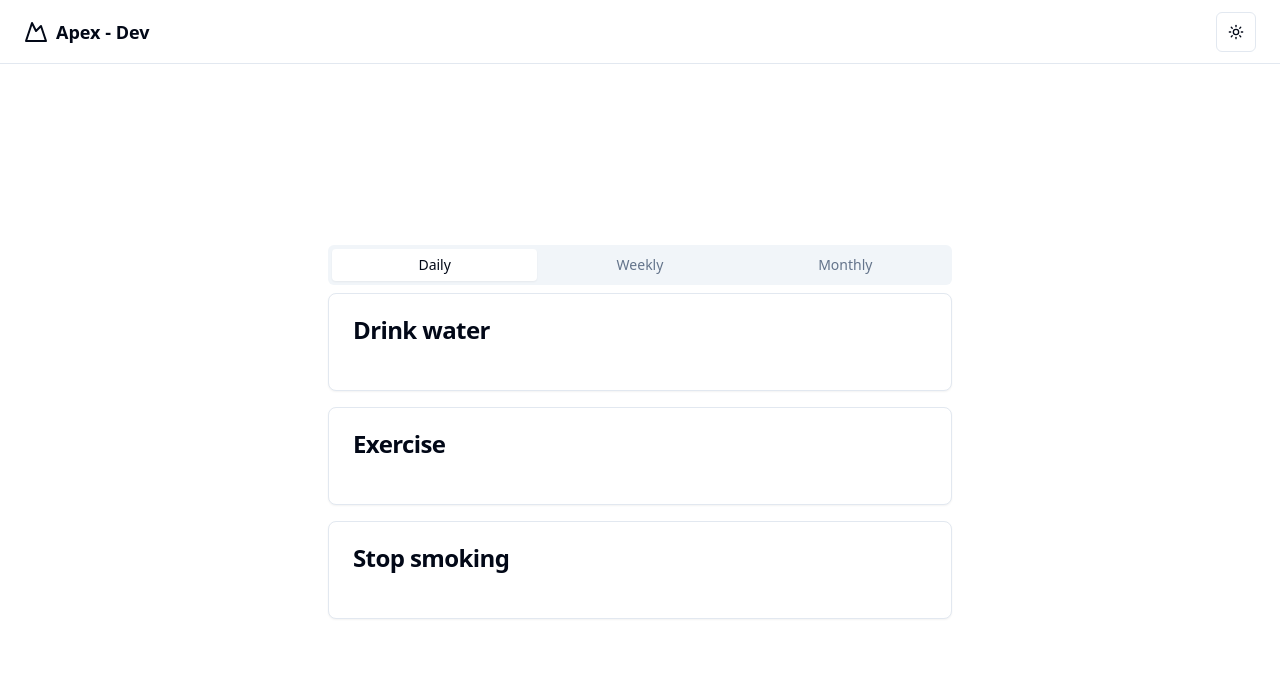
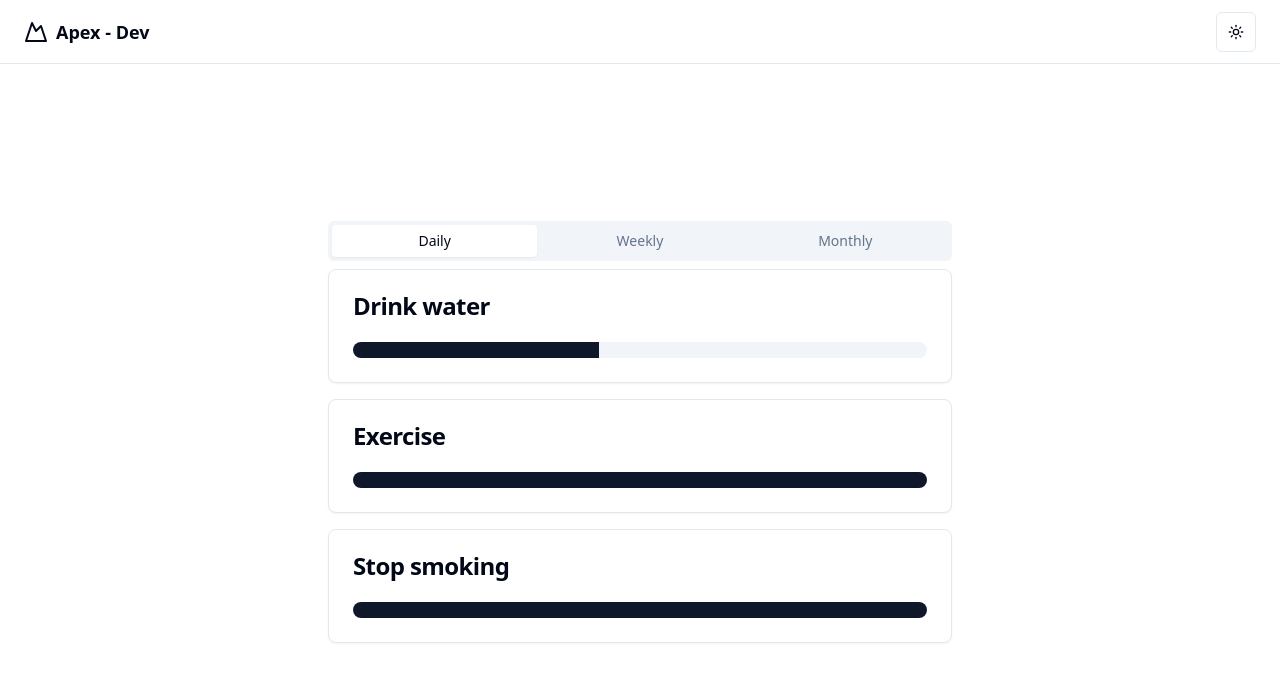
Before and after one commit to amrllkmn/apex-ui, a SvelteKit app: page /demo in a window 1280 px wide. Shown: the top 682 px of the page. Built offline with nearby package versions, Linux system fonts and the light colour scheme.

Commit message:
feat: use demo data

```diff
--- a/package.json
+++ b/package.json
@@ -23,7 +23,7 @@
 		"@sveltejs/vite-plugin-svelte": "^5.0.0",
 		"@types/node": "^22.13.10",
 		"autoprefixer": "^10.4.20",
-		"bits-ui": "^1.3.12",
+		"bits-ui": "^1.3.13",
 		"clsx": "^2.1.1",
 		"eslint": "^9.18.0",
 		"eslint-config-prettier": "^10.0.1",
--- /dev/null
+++ b/src/lib/components/ui/progress/index.ts
@@ -0,0 +1,7 @@
+import Root from "./progress.svelte";
+
+export {
+	Root,
+	//
+	Root as Progress,
+};
--- /dev/null
+++ b/src/lib/components/ui/progress/progress.svelte
@@ -0,0 +1,25 @@
+<script lang="ts">
+	import { Progress as ProgressPrimitive, type WithoutChildrenOrChild } from "bits-ui";
+	import { cn } from "$lib/utils.js";
+
+	let {
+		ref = $bindable(null),
+		class: className,
+		max = 100,
+		value,
+		...restProps
+	}: WithoutChildrenOrChild<ProgressPrimitive.RootProps> = $props();
+</script>
+
+<ProgressPrimitive.Root
+	bind:ref
+	class={cn("bg-secondary relative h-4 w-full overflow-hidden rounded-full", className)}
+	{value}
+	{max}
+	{...restProps}
+>
+	<div
+		class="bg-primary h-full w-full flex-1 transition-all"
+		style={`transform: translateX(-${100 - (100 * (value ?? 0)) / (max ?? 1)}%)`}
+	></div>
+</ProgressPrimitive.Root>
--- a/src/routes/demo/+page.svelte
+++ b/src/routes/demo/+page.svelte
@@ -1,9 +1,10 @@
 <script lang="ts">
-	import * as Tabs from '$lib/components/ui/tabs/index.js';
-	import * as Card from '$lib/components/ui/card/index.js';
-	import { Button } from '$lib/components/ui/button/index.js';
-	import { Input } from '$lib/components/ui/input/index.js';
-	import { Label } from '$lib/components/ui/label/index.js';
+	import * as Tabs from '$lib/components/ui/tabs';
+	import * as Card from '$lib/components/ui/card';
+	import { Button } from '$lib/components/ui/button';
+	import { Input } from '$lib/components/ui/input';
+	import { Label } from '$lib/components/ui/label';
+	import { Progress } from '$lib/components/ui/progress';
 	const { data } = $props();
 </script>
 
@@ -19,7 +20,9 @@
 				<Card.Header>
 					<Card.Title>{title}</Card.Title>
 				</Card.Header>
-				<Card.Content></Card.Content>
+				<Card.Content class="space-y-2">
+					<Progress value={(count / limit) * 100} max={(limit / limit) * 100} />
+				</Card.Content>
 			</Card.Root>
 		{/each}
 	</Tabs.Content>
```
Also changed, not shown: 1 other file (tests, documents, lock files or other folders).
